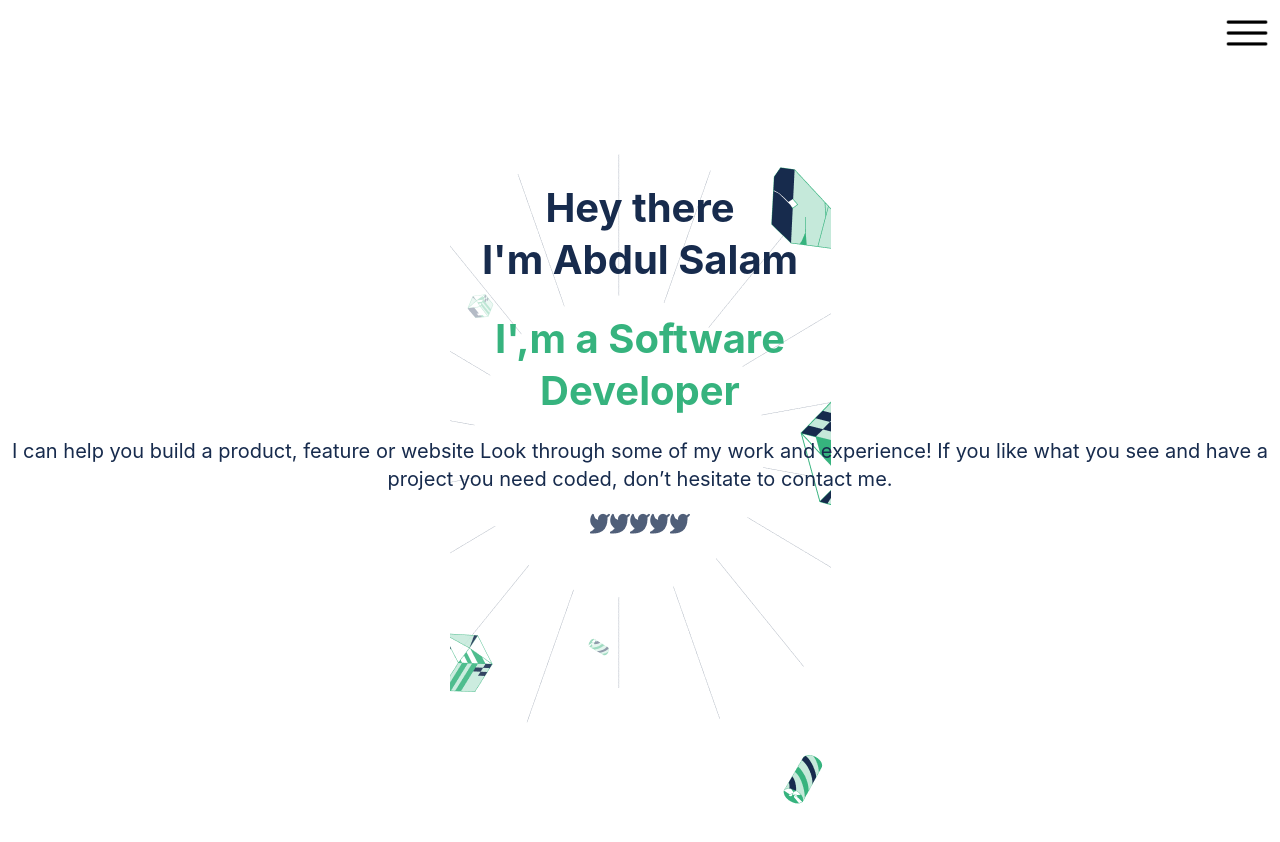
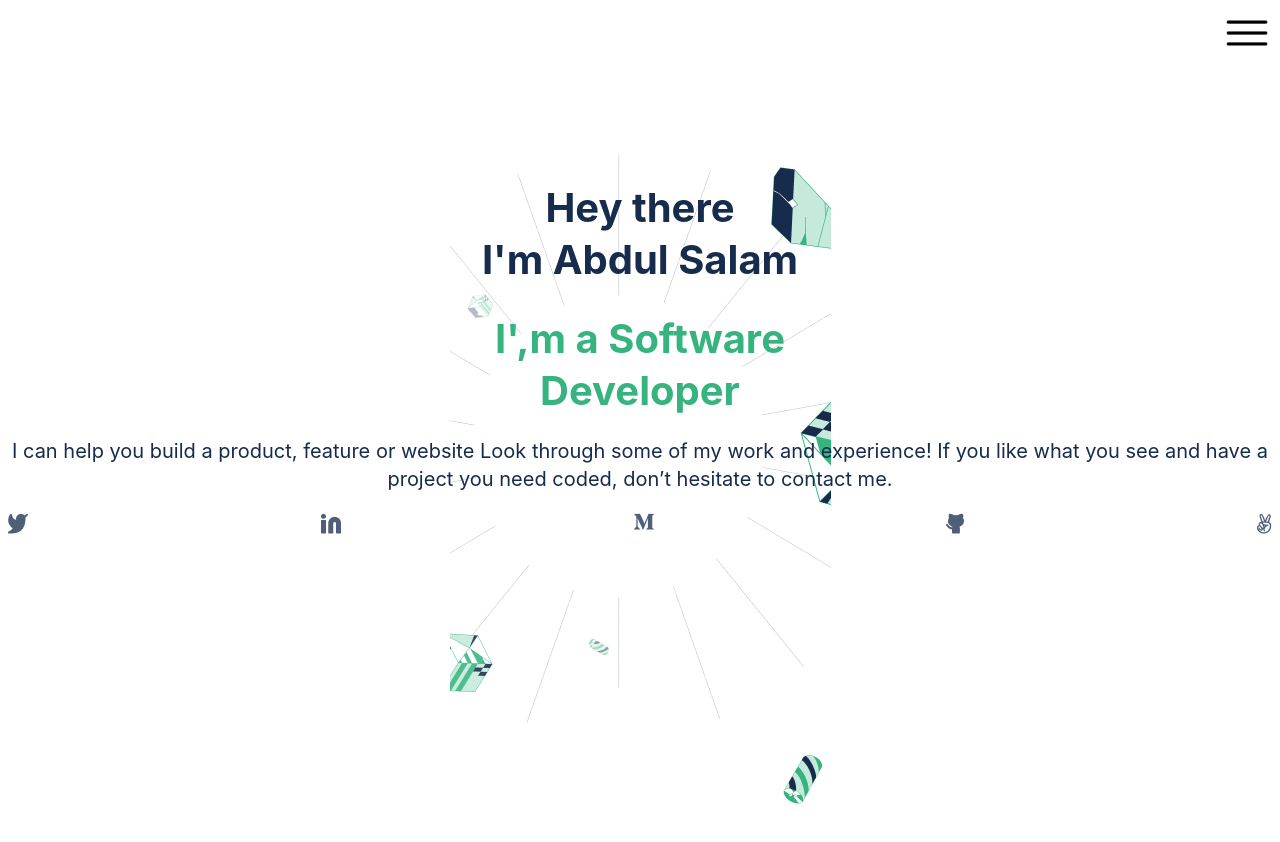
Before and after one commit to AbdulSalamAbro/portfolio-website, a plain HTML site: page index.html in a window 1280 px wide. Drawn offline with Linux system fonts and the light colour scheme.

Commit message:
Added space between using justify content

```diff
--- a/index.html
+++ b/index.html
@@ -34,13 +34,13 @@
           <section id="social-icons">
             <div class="icon1"><a href=""></a><img src="assets/icons/twitter.png" alt=""></div>
 
-            <div class="icon1"><a href=""></a><img src="assets/icons/twitter.png" alt=""></div>
+            <div class="icon1"><a href=""></a><img src="assets/icons/linkedin.png" alt=""></div>
 
-            <div class="icon1"><a href=""></a><img src="assets/icons/twitter.png" alt=""></div>
+            <div class="icon1"><a href=""></a><img src="assets/icons/medium.png" alt=""></div>
 
-            <div class="icon1"><a href=""></a><img src="assets/icons/twitter.png" alt=""></div>
+            <div class="icon1"><a href=""></a><img src="assets/icons/github.png" alt=""></div>
 
-            <div class="icon1"><a href=""></a><img src="assets/icons/twitter.png" alt=""></div>
+            <div class="icon1"><a href=""></a><img src="assets/icons/angellist.png" alt=""></div>
 
 
         </section>
--- a/styles.css
+++ b/styles.css
@@ -65,5 +65,5 @@ color: #172B4D;
 
 #social-icons{
     display: flex;
-    justify-content: center;
+    justify-content: space-between;
 }
```
